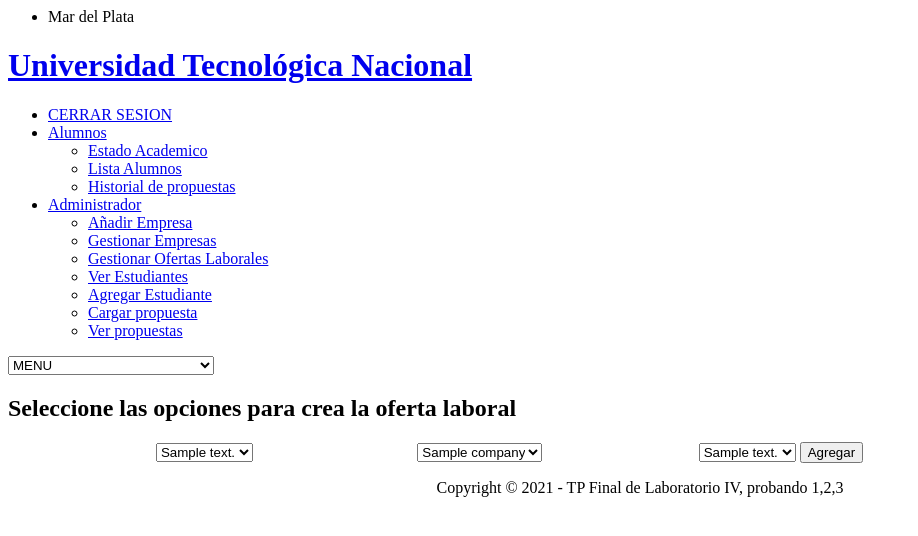
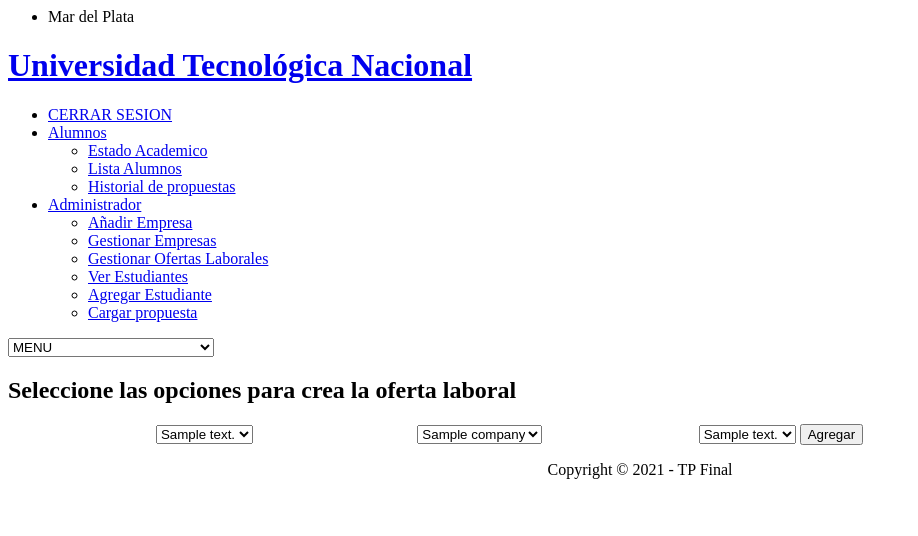
Before and after one commit to matiasmenillo/UTNapp, a PHP site: template UTNapp/Views/addJobOffer.php in a window 1280 px wide. Shown: the top 536 px of the page, without its empty margins (0-918 px from the left). Run offline with PHP 8.4, Linux system fonts and the light colour scheme; the template is opened without the code that fills it: most values are stand-ins (such as "Sample title", 1, 10 or a date in 2020); some libraries are stand-ins or nearby versions.

Commit message:
Fix Footer y Nav bar

```diff
--- a/UTNapp/Views/footer.php
+++ b/UTNapp/Views/footer.php
@@ -1,6 +1,6 @@
 <div class="wrapper row6">
   <div id="copyright" class="clear" align="center">
-    <p >Copyright &copy; <?php echo date('Y'); ?> - TP Final de Laboratorio IV, probando 1,2,3</p>
+    <p >Copyright &copy; <?php echo date('Y'); ?> - TP Final</p>
   </div>
 </div>
 <!-- JAVASCRIPTS -->
--- a/UTNapp/Views/nav-barAdmin.php
+++ b/UTNapp/Views/nav-barAdmin.php
@@ -31,7 +31,6 @@
                 <li><a href="<?php echo FRONT_ROOT."Student/ShowStudentListView" ?>">Ver Estudiantes</a></li>
                 <li><a href="<?php echo FRONT_ROOT."Student/ShowAddStudentView" ?>">Agregar Estudiante</a></li>
                 <li><a href="<?php echo FRONT_ROOT."JobOffer/ShowAddView" ?>">Cargar propuesta</a></li>
-                <li><a href="#">Ver propuestas</a></li>
               </ul>
             </li>
 
```
